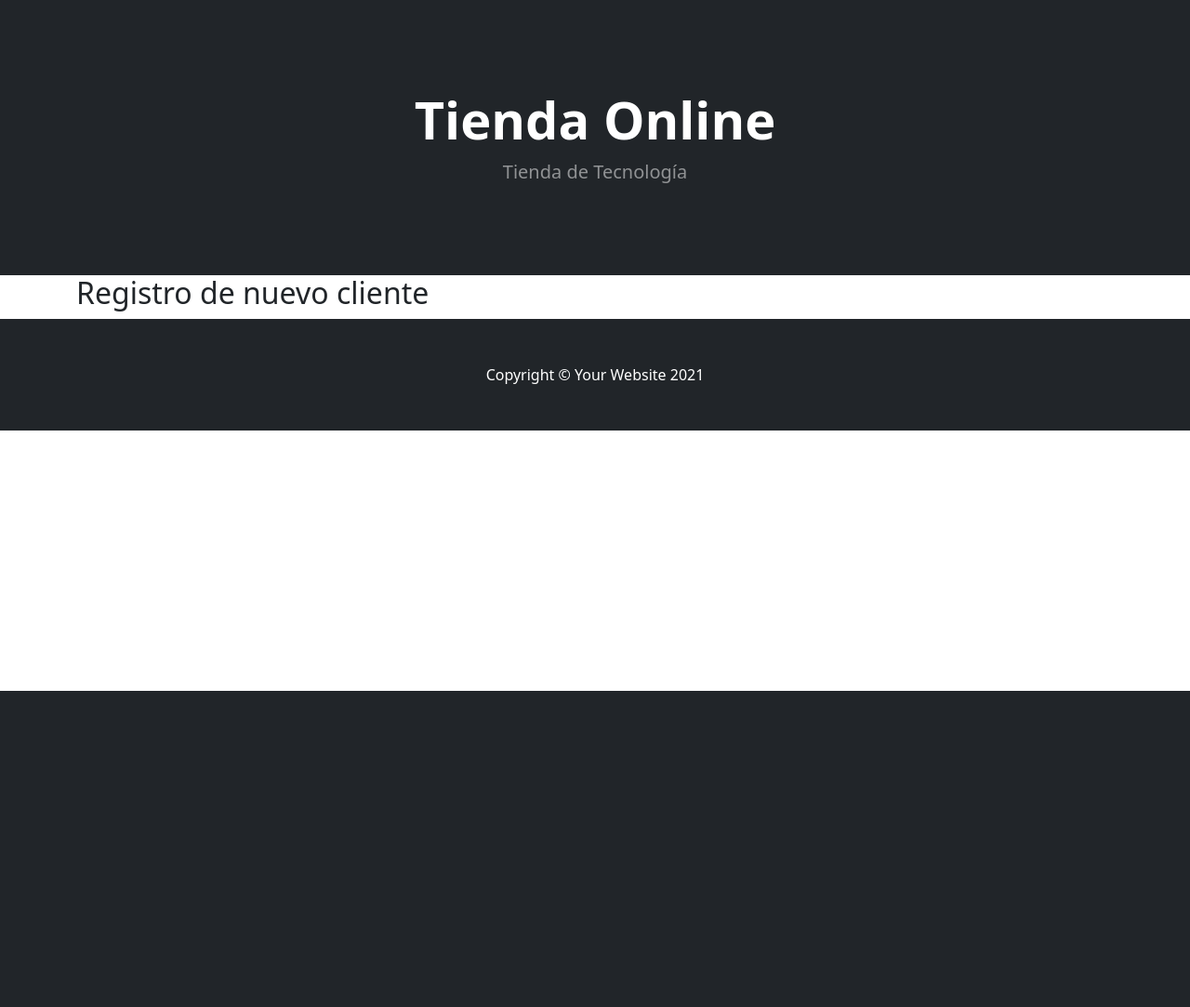
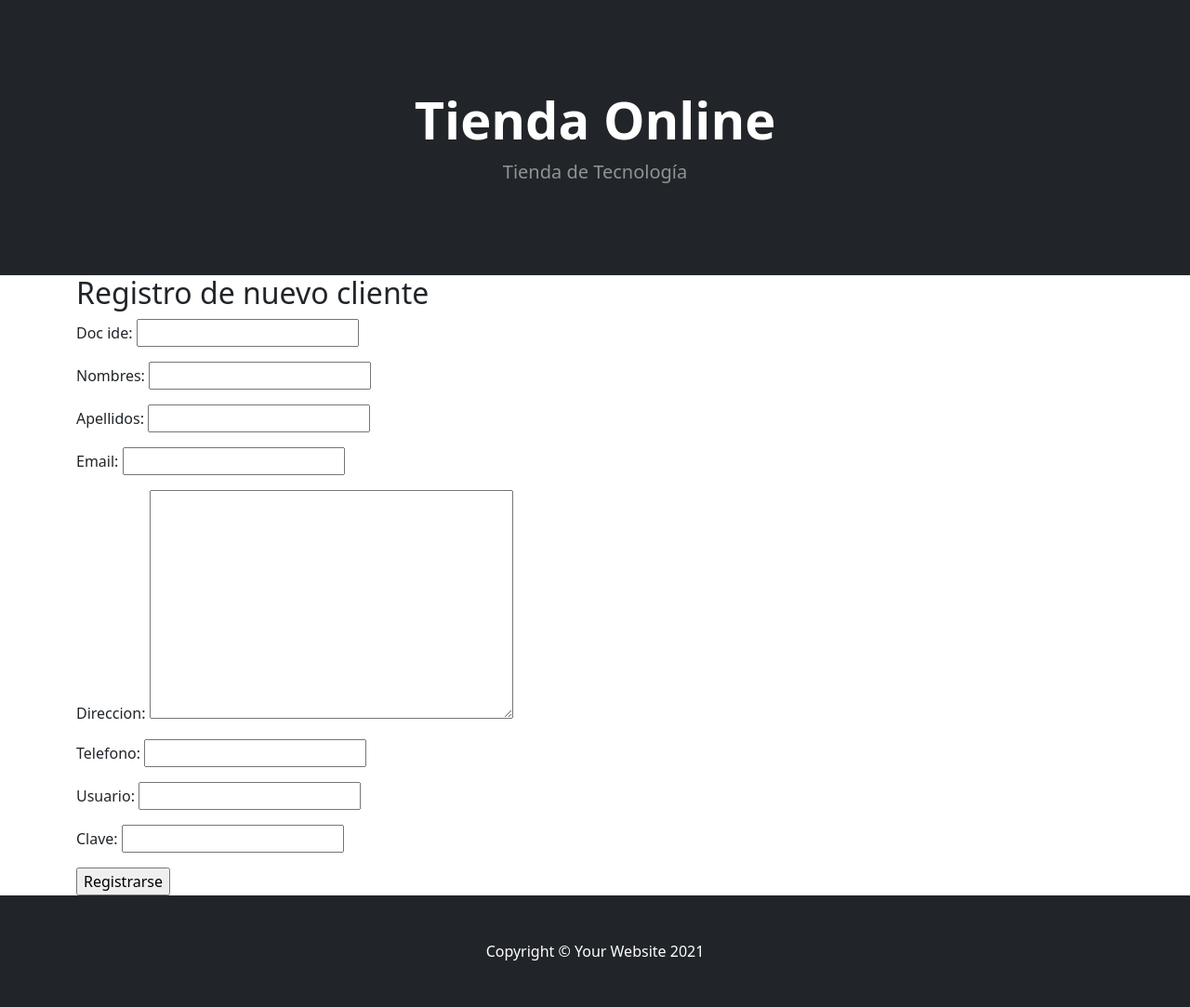
Before and after one commit to humanlanguage1/TiendaOnline, a Django app: page /tienda/registro in a window 1280 px wide. Shown: the part 57-1140 px from the top of the page at 93% size. Before the commit the page ends 800 px from the top, so only its background shows below. Run offline with Django 4.2, Linux system fonts and the light colour scheme; some libraries are stand-ins or nearby versions.

Commit message:
creacion de nuevo usuarios

```diff
--- a/demoStore/tienda/forms.py
+++ b/demoStore/tienda/forms.py
@@ -4,9 +4,8 @@ class ClienteForm(forms.Form):
     doc_ide= forms.CharField(max_length=20,required=True)
     nombres = forms.CharField(max_length=200,required=True)
     apellidos = forms.CharField(max_length=200,required=True)
-    directory_index = forms.CharField(max_length=200,required=True)
     email = forms.EmailField(required=True)
-    direccion = forms.Textarea(required=False)
-    telefono = forms.CharField(max_length=20,required=True)
+    direccion = forms.CharField(widget= forms.Textarea,required=False)
+    telefono = forms.CharField(max_length=20,required=False)
     usuario = forms.CharField(max_length=20,required=True)
-    clave = forms.PasswordInput(required=True)
+    clave = forms.CharField(widget= forms.PasswordInput)
--- a/demoStore/tienda/templates/registroCliente.html
+++ b/demoStore/tienda/templates/registroCliente.html
@@ -1,6 +1,11 @@
 {% extends "layout.html" %}
 {% block content %}
 <div class="container">
-<h2>Registro de nuevo cliente</h2>
+    <h2>Registro de nuevo cliente</h2>
+    <form action="/your-name" method="post">
+        {% csrf_token %}
+        {{frmCliente.as_p   }}
+        <input type="submit" value="Registrarse">
+    </form>
 </div
 {%endblock %}
--- a/demoStore/tienda/views.py
+++ b/demoStore/tienda/views.py
@@ -1,7 +1,8 @@
 from django.shortcuts import render
 from django.conf import settings
-from .models import Producto
-
+from .models import Producto,Cliente
+from .forms import ClienteForm
+from django.contrib.auth.models import User
 
 def index(request):
     lista_productos = Producto.objects.all()
@@ -10,4 +11,32 @@ def index(request):
     return render(request,'index.html',context)
 
 def registro(request):
-    return render(request,'registroCliente.html')
+    frmCliente = ClienteForm()
+
+    if request.method == 'POST':
+        frmNuevoCliente = ClienteForm(request.POST)
+
+        if frmCliente.is_valid():
+            data = frmNuevoCliente.cleaned_data
+            dataUsuario = data['usuario']
+            dataPassword = data['clave']
+
+            nuevoUsuario = User.objects.create_user(username=dataUsuario,password=dataPassword)
+
+            nuevoUsuario.first_name = data['nombres']
+            nuevoUsuario.last_name = data['apellidos']
+            nuevoUsuario.email = data['email']
+            nuevoUsuario.save()
+
+            nuevoCliente = Cliente(usuario=nuevoUsuario)
+            nuevoCliente.telefono = data['telefono']
+            nuevoCliente.direccion = data['direccion']
+            nuevoCliente.doc_ide = data['doc_ide']
+            nuevoCliente.save()
+
+            return render(request,'graciasRegistro.html')
+
+    context = {
+        'frmCliente': frmCliente
+    }
+    return render(request,'registroCliente.html',context)
```
